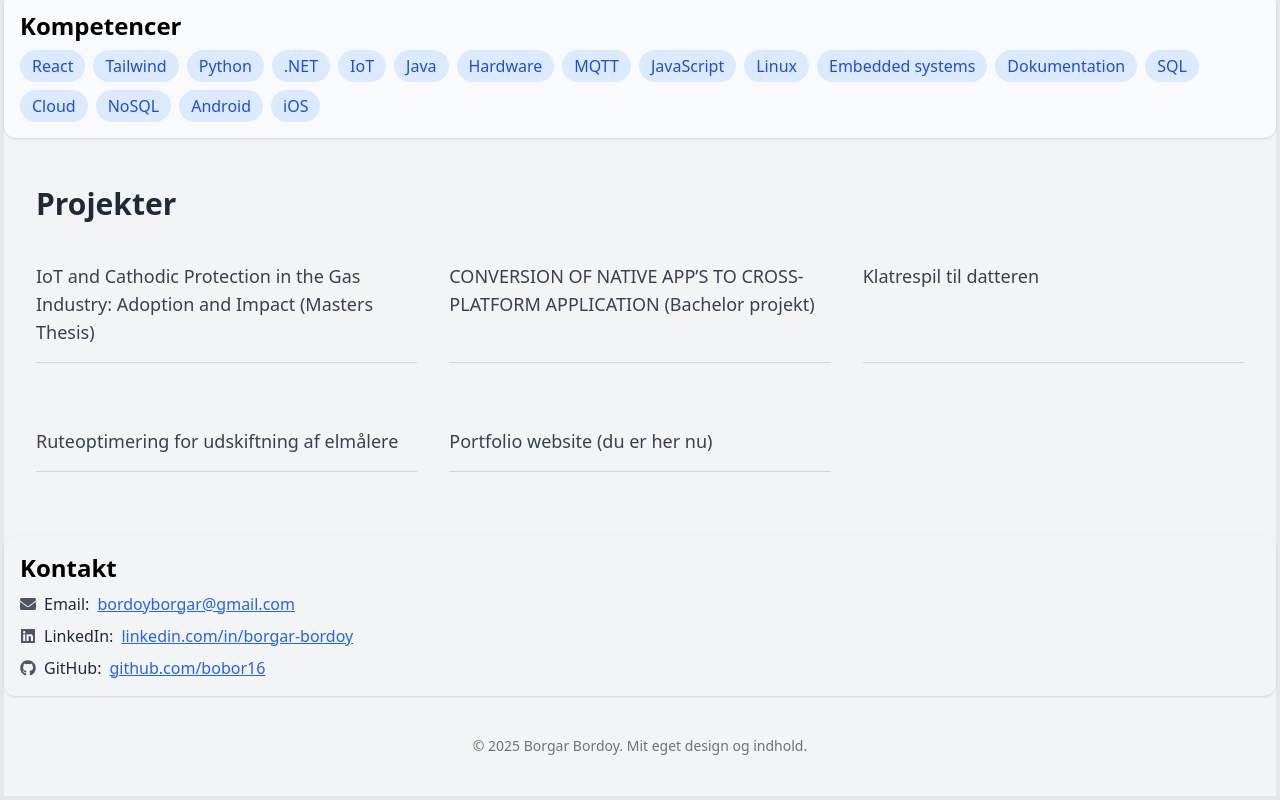
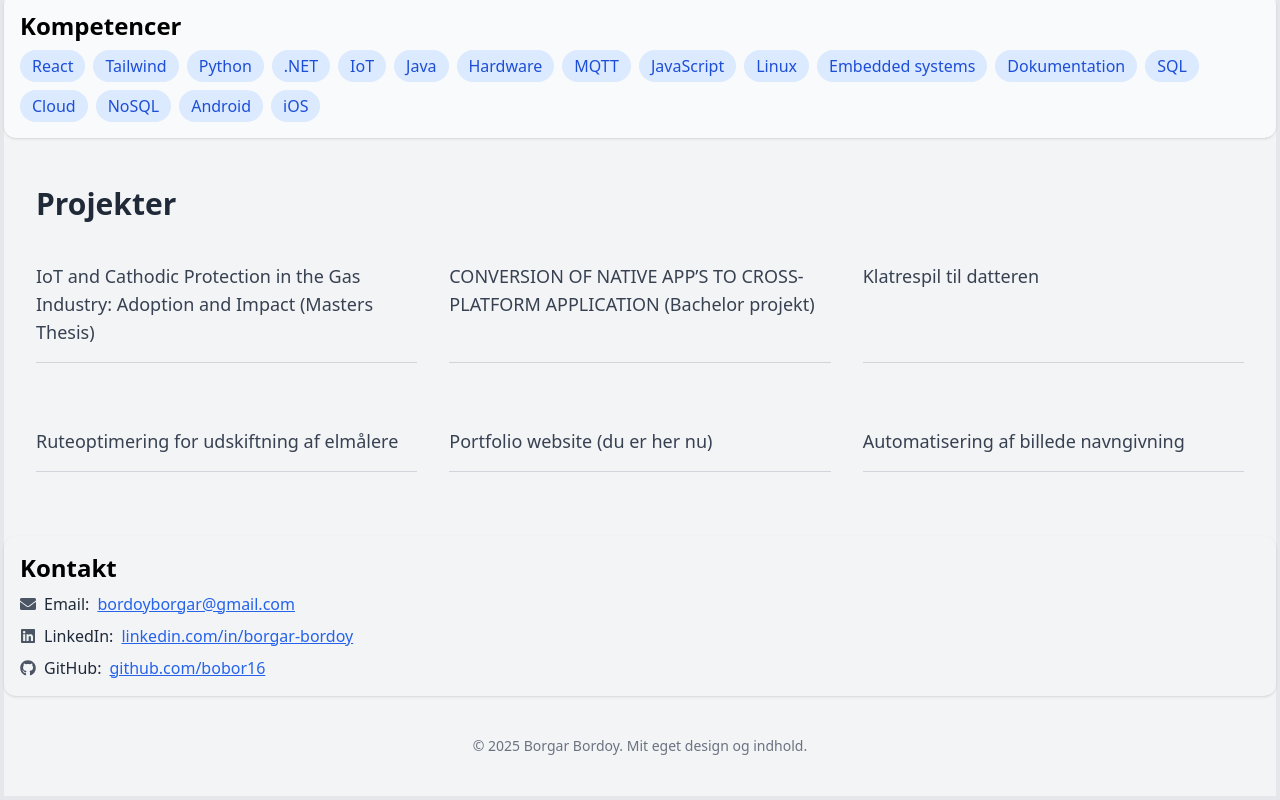
Before and after one commit to bobor16/mit-cv, a React (Create React App) app: page / in a window 1280 px wide. Shown: the part 846-1646 px from the top of the page. Built offline with nearby package versions, Linux system fonts and the light colour scheme.

Commit message:
mere projekter

```diff
--- a/src/components/Projects.jsx
+++ b/src/components/Projects.jsx
@@ -25,7 +25,10 @@ function Projects() {
       title: "Portfolio website (du er her nu)",
       description: "Mit personlige CV- og portfolio site bygget med React og Tailwind. Simpelt, men fleksibelt.",
     },
-
+    {
+      title: "Automatisering af billede navngivning",
+      description: "Et Python-script, der automatisk navngiver billeder efter dato og klokkeslæt, når de bliver gendannet. Scriptet opretter også mapper baseret på datoen for billederne, hvilket gør det lettere at organisere og finde billeder senere. Dette er især nyttigt gendannelse af billeder og filer fra et beskadet lagerkort, hvor billederne kan være blevet omdøbt eller mistet.",
+    },
   ], []);
 
   const openModal = (project) => {
```
